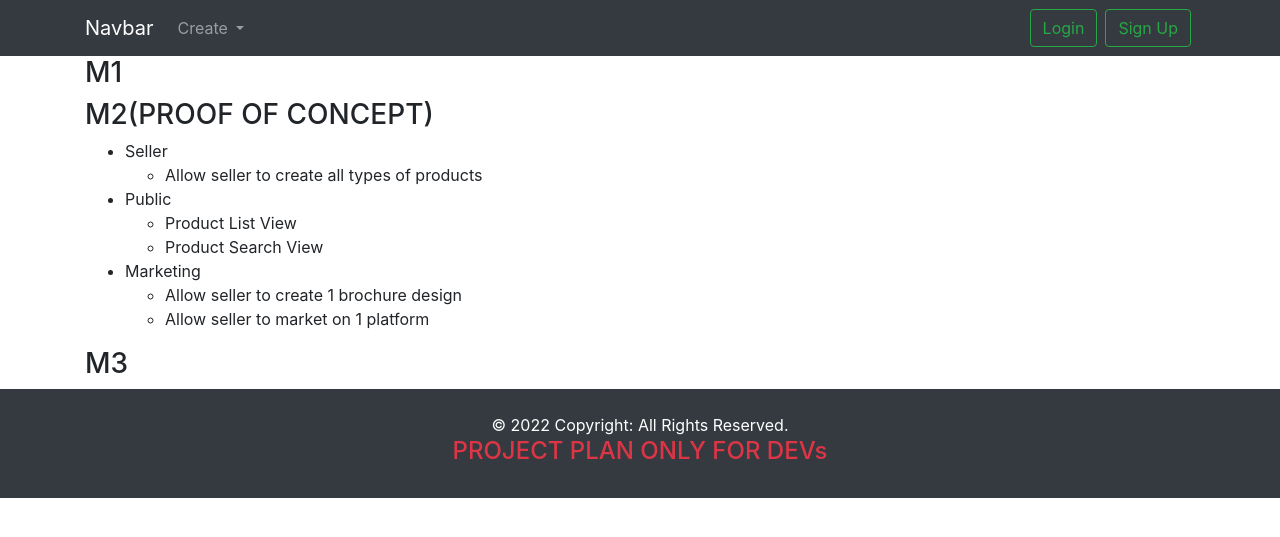
After one commit to Farzan-ul-haq/AAAS, a Django app: page /plan/ in a window 1280 px wide. The commit adds this page. Shown: the top 537 px of the page. Run offline with Django 3.2, Linux system fonts and the light colour scheme.

Commit message:
feat: project plan

```diff
--- a/core/urls.py
+++ b/core/urls.py
@@ -8,4 +8,5 @@ app_name = 'core'
 
 urlpatterns = [
     path('', views.index, name='index'),
+    path('plan/', views.project_plan, name='project_plan'),
 ]
--- a/core/views.py
+++ b/core/views.py
@@ -9,3 +9,7 @@ def index(request):
             return redirect('buyer:dashboard')
     else:
         return render(request, 'core/index.html')
+
+
+def project_plan(request): # ONLY FOR DEVs
+    return render(request, 'core/plan.html')
--- a/templates/base.html
+++ b/templates/base.html
@@ -18,7 +18,7 @@
   <body>
     <nav class="navbar navbar-expand-lg navbar-dark bg-dark">
       <div class="container">
-      <a class="navbar-brand" href="#">Navbar</a>
+      <a class="navbar-brand" href="/">Navbar</a>
       <!-- <button class="navbar-toggler" type="button" data-toggle="collapse" data-target="#navbarSupportedContent" aria-controls="navbarSupportedContent" aria-expanded="false" aria-label="Toggle navigation">
         <span class="navbar-toggler-icon"></span>
       </button> -->
@@ -68,6 +68,8 @@
     <footer class="page-footer font-small blue bg-dark">
       <div class="footer-copyright text-center py-4 text-white">
         © 2022 Copyright: All Rights Reserved.
+        <br>
+        <h4><a href="{% url 'core:project_plan' %}" class="text text-danger">PROJECT PLAN ONLY FOR DEVs</a></h4>
       </div>
     </footer>
     <script src="https://code.jquery.com/jquery-3.5.1.slim.min.js" integrity="sha384-DfXdz2htPH0lsSSs5nCTpuj/zy4C+OGpamoFVy38MVBnE+IbbVYUew+OrCXaRkfj" crossorigin="anonymous"></script>
--- /dev/null
+++ b/templates/core/plan.html
@@ -0,0 +1,41 @@
+{% extends "base.html" %}
+
+{% block body %}
+
+<div class="container">
+    <div>
+        <h3>M1</h3>
+    </div>
+    <div>
+        <h3>M2(PROOF OF CONCEPT)</h3>
+        <ul>
+            <li> Seller
+                <ul>
+                    <li>Allow seller to create all types of products</li>
+
+                </ul>
+            </li>
+            <li> Public
+                <ul>
+                    <li>Product List View</li>
+                    <li>Product Search View</li>
+                </ul>
+            </li>
+            <li> Marketing
+                <ul>
+                    <li>Allow seller to create 1 brochure design</li>
+                    <li>Allow seller to market on 1 platform</li>
+                </ul>
+            </li>
+        </ul>
+
+
+
+    </div>
+    <div>
+        <h3>M3</h3>
+    </div>
+
+</div>
+
+{% endblock body %}
```
Also changed, not shown: main/settings.py (+6 -7 lines).
